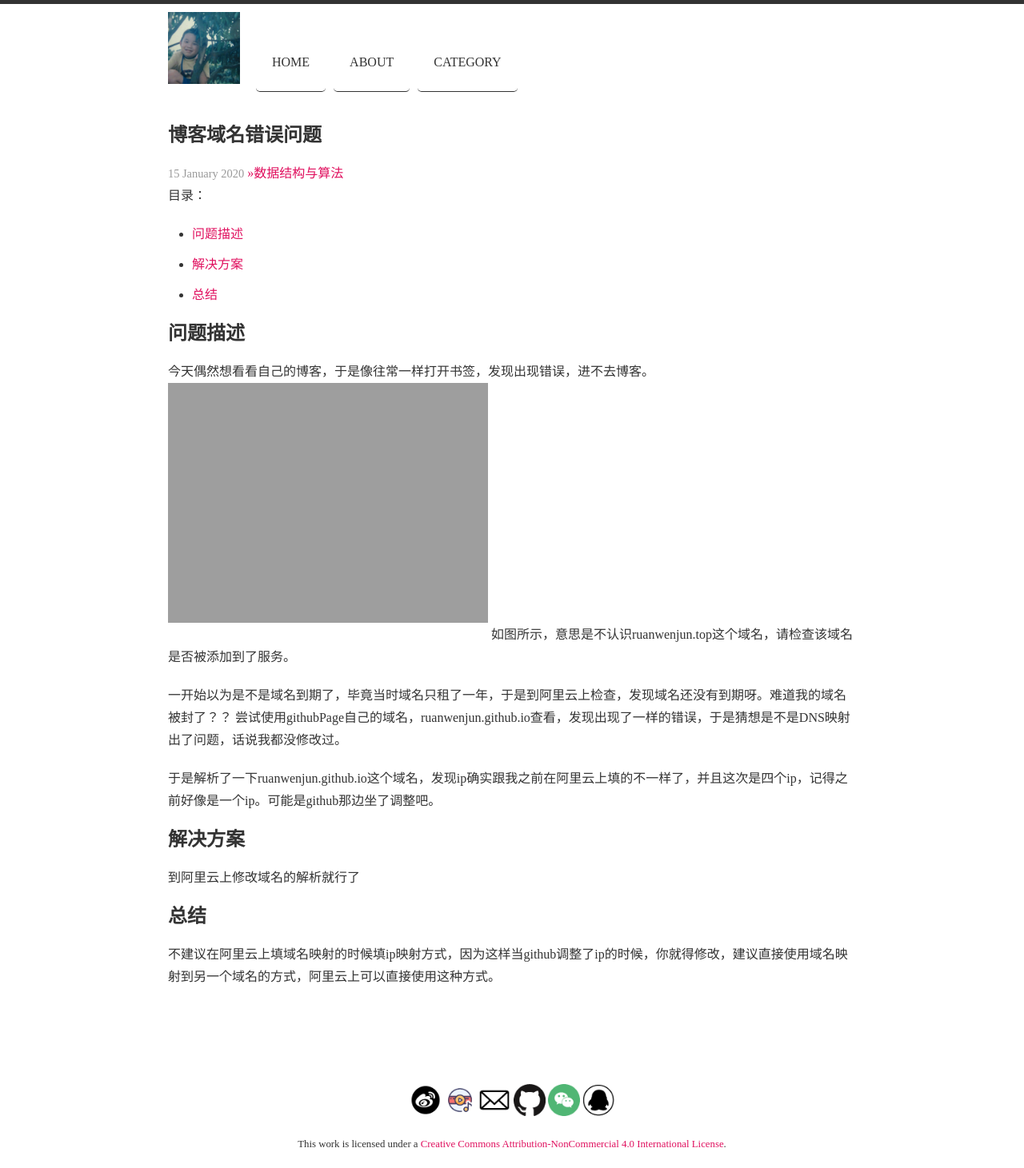
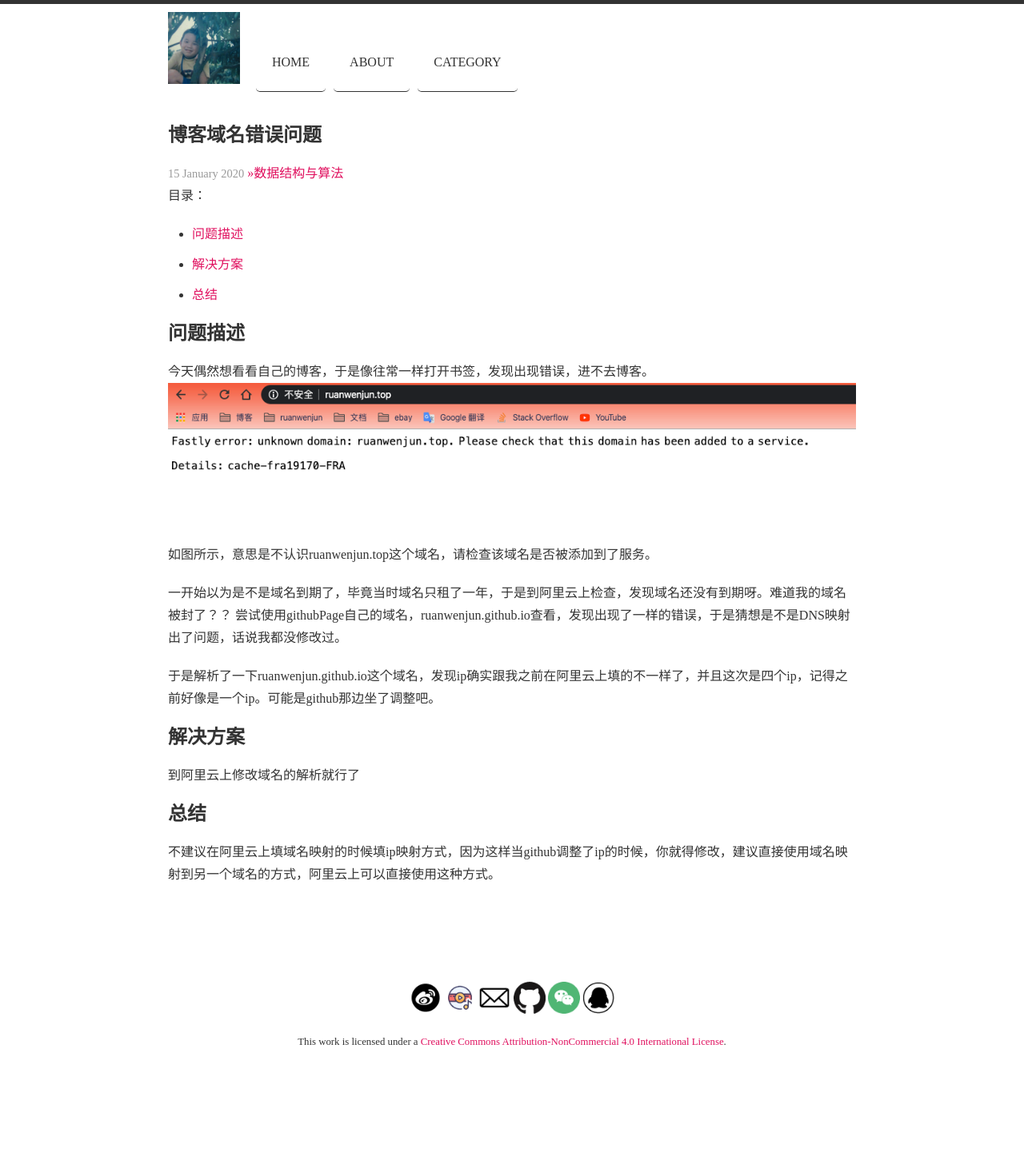
Before and after one commit to ruanwenjun/ruanwenjun.github.io, a Jekyll site: the page built from _posts/2020-1-15-domainerror.md, in a window 1280 px wide. Shown: the whole page at 80% size. Built offline with Jekyll 4.4.1, drawn with Linux system fonts in a browser that asks for light colours; nearby versions of some CDN libraries; comment, search, counter and statistics services are not loaded; after the commit the page ends 1333 px from its top, so only the background shows below that.

Commit message:
update gitalk

```diff
--- a/_layouts/default.html
+++ b/_layouts/default.html
@@ -12,7 +12,7 @@
   </script>
 
   <link rel="stylesheet" href="https://unpkg.com/gitalk/dist/gitalk.css">
-  <script src="https://github.com/geektutu/hexo-theme-geektutu/blob/master/source/js/gitalk.min.js"></script>
+  <script src="https://unpkg.com/gitalk/dist/gitalk.min.js"></script>
 
   <!--<script async src="https://dn-lbstatics.qbox.me/busuanzi/2.3/busuanzi.pure.mini.js"></script>-->
     {% include head.html %}
--- a/_layouts/post.html
+++ b/_layouts/post.html
@@ -16,5 +16,5 @@
 <script type="text/javascript">var gitalk = new Gitalk({clientID: '0d9b3c9dcd509d1c9ab1',clientSecret: '65a61813a1471e2e850fa5c18facf1899c0e8c08',repo: 'ruanwenjun.github.io',owner: 'ruanwenjun',admin: ['ruanwenjun'],id: location.pathname,      // Ensure uniqueness and length less than 50
 distractionFreeMode: false  // Facebook-like distraction free mode
 })
-gitalk.render('gitalk-container')
+//gitalk.render('gitalk-container')
 </script>
--- a/_posts/2020-1-15-domainerror.md
+++ b/_posts/2020-1-15-domainerror.md
@@ -11,7 +11,7 @@
 # 问题描述
 
 今天偶然想看看自己的博客，于是像往常一样打开书签，发现出现错误，进不去博客。
-![image](https://ruanwenjun.github.io/images/2020-01-15/image.png)
+![image](https://ruanwenjun.github.io/images/2020-01-15/image1.png)
 如图所示，意思是不认识ruanwenjun.top这个域名，请检查该域名是否被添加到了服务。
 
 一开始以为是不是域名到期了，毕竟当时域名只租了一年，于是到阿里云上检查，发现域名还没有到期呀。难道我的域名被封了？？
--- a/about/about.html
+++ b/about/about.html
@@ -109,7 +109,7 @@
 	<p>LeetCode：<a href="https://leetcode-cn.com/ruanwenjun/">ruanwenjun</a>(刷到何时才能找到工作 - -！！！ )</p>
 	<p>Github：<a href="https://github.com/ruanwenjun">ruanwenjun</a>(菜鸟需要鼓励和关心)</p>
 	<p>知乎：<a href="https://www.zhihu.com/people/ruanwenjun/activities">ruanwenjun</a></p>
-	<p style="color: #e0115f">有什么想对我说的就在下面给我留言吧！！！不过前提是你得有一个Github账号</p>
+	<!--<p style="color: #e0115f">有什么想对我说的就在下面给我留言吧！！！不过前提是你得有一个Github账号</p>-->
 
 </div>
 <div id="gitalk-container"></div>
```
Also changed, not shown: other parts of about/about.html (+1 -2 lines).
